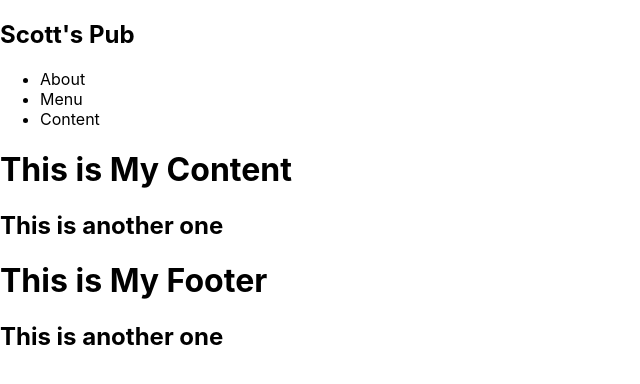
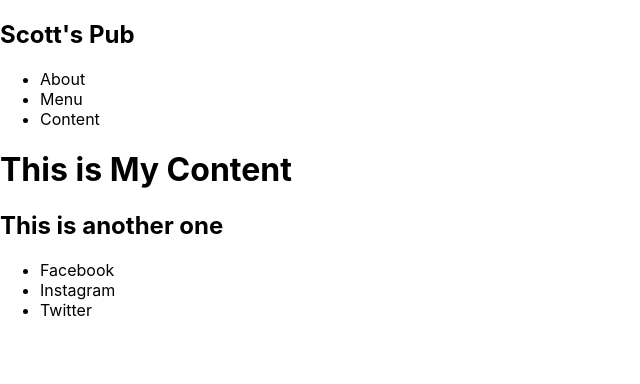
Before and after one commit to ScotttP/restaurant-page-react, a React (Create React App) app in the folder restaurant-page/: page / in a window 1280 px wide. Shown: the top 384 px of the page, without its empty margins (0-640 px from the left). Built offline with nearby package versions, Linux system fonts and the light colour scheme.

Commit message:
footer content added

```diff
--- a/restaurant-page/src/data.js
+++ b/restaurant-page/src/data.js
@@ -1,7 +1,7 @@
 let headers = ['About', 'Menu', 'Content'];
-let footerTabs = ['Facebook', 'Instagram', 'Twitter'];
+let footers = ['Facebook', 'Instagram', 'Twitter'];
 let entrees = ['Hamburger', 'Cheeseburger', 'Wings', 'Hotdog'];
 let sides = ['Fries', 'Chips', 'Tots'];
 let drinks = ['Beer', 'Wine', 'Whiskey']
 
-export default{headers, footerTabs, entrees, sides, drinks}
+export default{headers, footers, entrees, sides, drinks}
--- a/restaurant-page/src/footer.js
+++ b/restaurant-page/src/footer.js
@@ -1,15 +1,22 @@
 import React from 'react';
-class Footer extends React.Component {
-    render () {
-        return (
-            <div>
-                <h1>This is My Footer</h1>
-                <h2>This is another one</h2>
-            </div>
+import Data from './data'
 
-        )
-    }
 
+function Footer () {
+    const footers = Data.footers
+    const footerItems = footers.map((footer) =>
+        <li id={footer} key={footer.id}>
+            {footer}
+        </li>
+  );
+    return (
+        <div className="footerContainer">
+            <ul class="logos">
+                {footerItems}
+            </ul>
+        </div>
+
+    )
 }
 
 export default Footer
```
